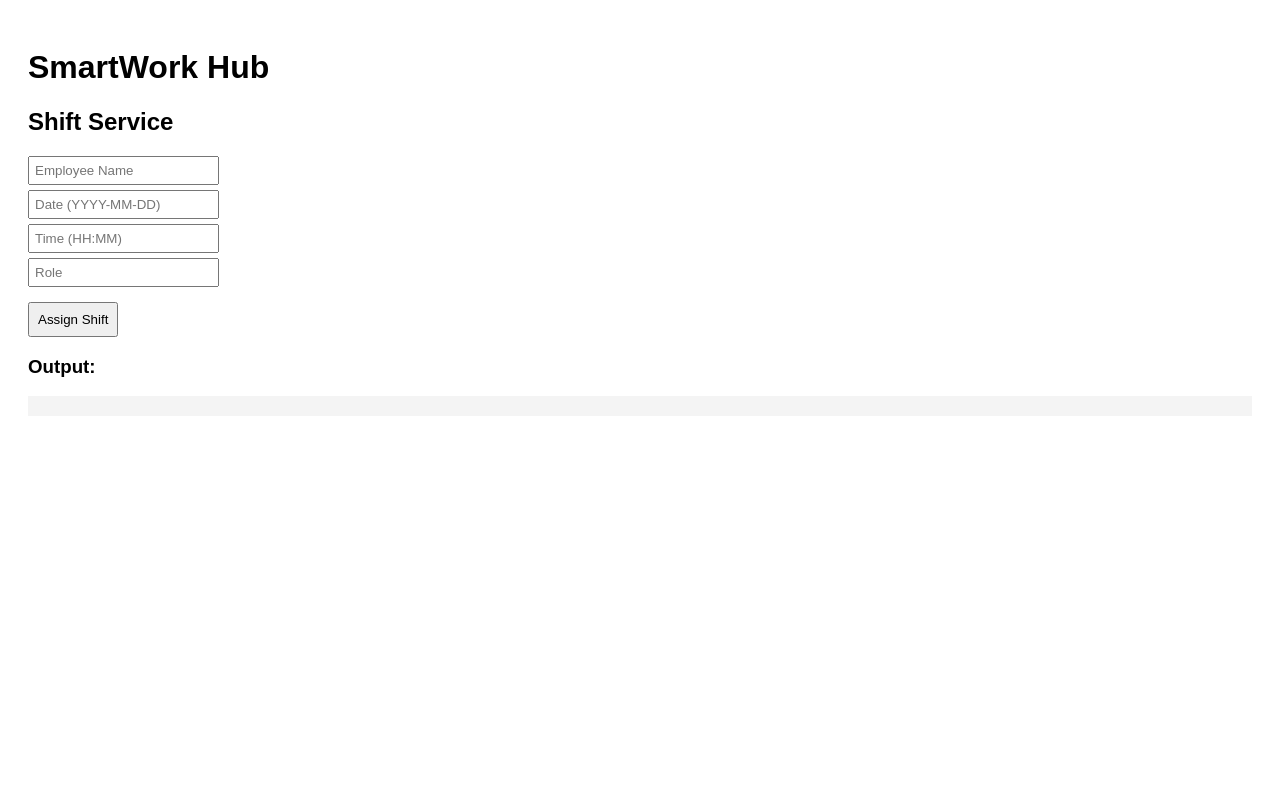
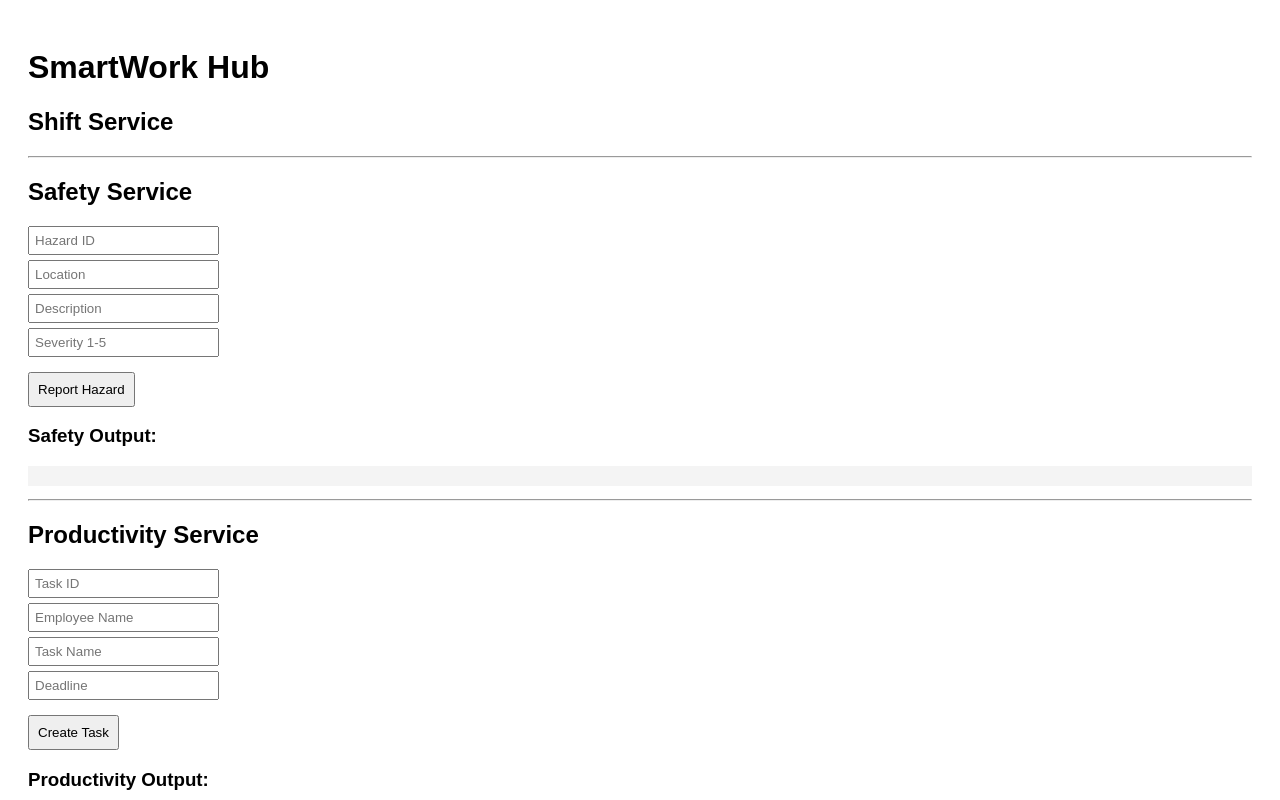
Before and after one commit to PaCarr/smartwork-hub, a website: page client/public/index.html in a window 1280 px wide. Shown: the top 800 px of the page. Drawn offline with Linux system fonts and the light colour scheme.

Commit message:
Extended GUI to support all services with working interactions

```diff
--- a/client/public/index.html
+++ b/client/public/index.html
@@ -9,6 +9,34 @@
   <h1>SmartWork Hub</h1>
 
   <h2>Shift Service</h2>
+
+<hr>
+
+<h2>Safety Service</h2>
+
+<input id="hazardId" placeholder="Hazard ID">
+<input id="hazardLocation" placeholder="Location">
+<input id="hazardDescription" placeholder="Description">
+<input id="hazardSeverity" placeholder="Severity 1-5">
+
+<button onclick="reportHazard()">Report Hazard</button>
+
+<h3>Safety Output:</h3>
+<pre id="safetyOutput"></pre>
+
+<hr>
+
+<h2>Productivity Service</h2>
+
+<input id="taskId" placeholder="Task ID">
+<input id="taskEmployeeName" placeholder="Employee Name">
+<input id="taskName" placeholder="Task Name">
+<input id="deadline" placeholder="Deadline">
+
+<button onclick="createTask()">Create Task</button>
+
+<h3>Productivity Output:</h3>
+<pre id="productivityOutput"></pre>
 
   <input id="employeeName" placeholder="Employee Name">
   <input id="shiftDate" placeholder="Date (YYYY-MM-DD)">
--- a/client/public/main.js
+++ b/client/public/main.js
@@ -19,3 +19,44 @@ async function assignShift() {
 
   document.getElementById('output').textContent = JSON.stringify(result, null, 2);
 }
+
+async function reportHazard() {
+  const data = {
+    hazard_id: document.getElementById('hazardId').value,
+    location: document.getElementById('hazardLocation').value,
+    description: document.getElementById('hazardDescription').value,
+    severity: Number(document.getElementById('hazardSeverity').value)
+  };
+
+  const response = await fetch('/reportHazard', {
+    method: 'POST',
+    headers: {
+      'Content-Type': 'application/json'
+    },
+    body: JSON.stringify(data)
+  });
+
+  const result = await response.json();
+  document.getElementById('safetyOutput').textContent = JSON.stringify(result, null, 2);
+}
+
+async function createTask() {
+  const data = {
+    task_id: document.getElementById('taskId').value,
+    employee_id: "1",
+    employee_name: document.getElementById('taskEmployeeName').value,
+    task_name: document.getElementById('taskName').value,
+    deadline: document.getElementById('deadline').value
+  };
+
+  const response = await fetch('/createTask', {
+    method: 'POST',
+    headers: {
+      'Content-Type': 'application/json'
+    },
+    body: JSON.stringify(data)
+  });
+
+  const result = await response.json();
+  document.getElementById('productivityOutput').textContent = JSON.stringify(result, null, 2);
+}
```
Also changed, not shown: client/clientapp.js (+54 -0 lines), docs/screenshots/gui-all-services.png (added).
